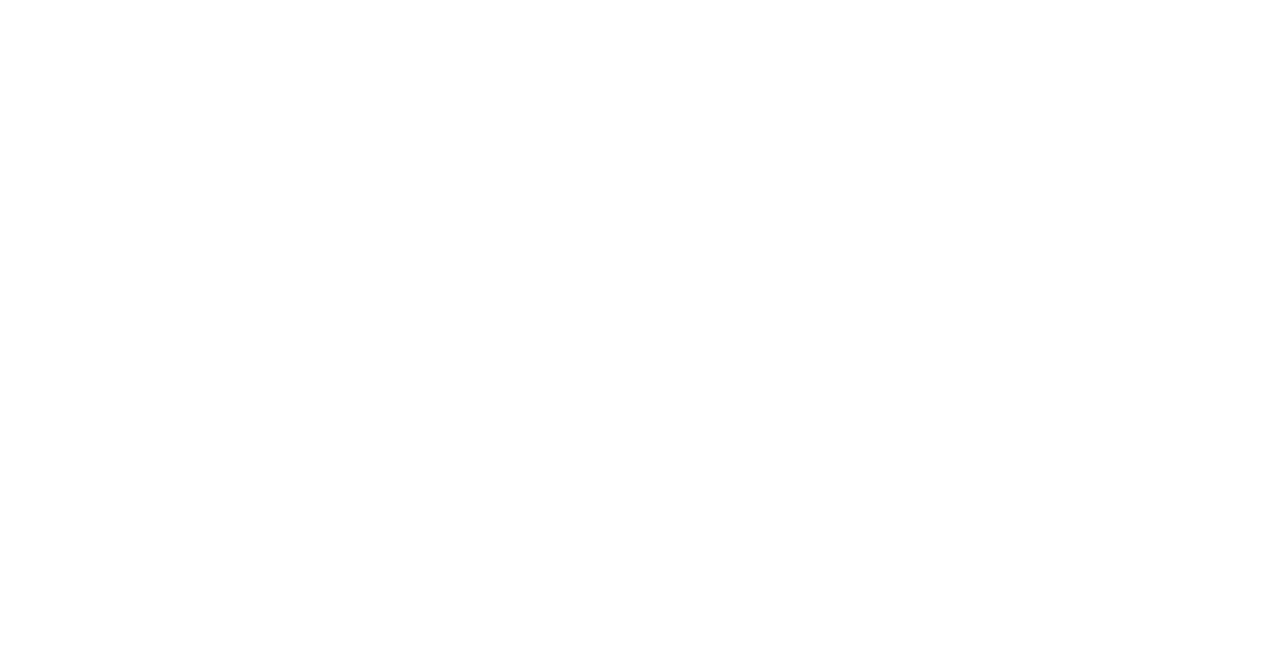
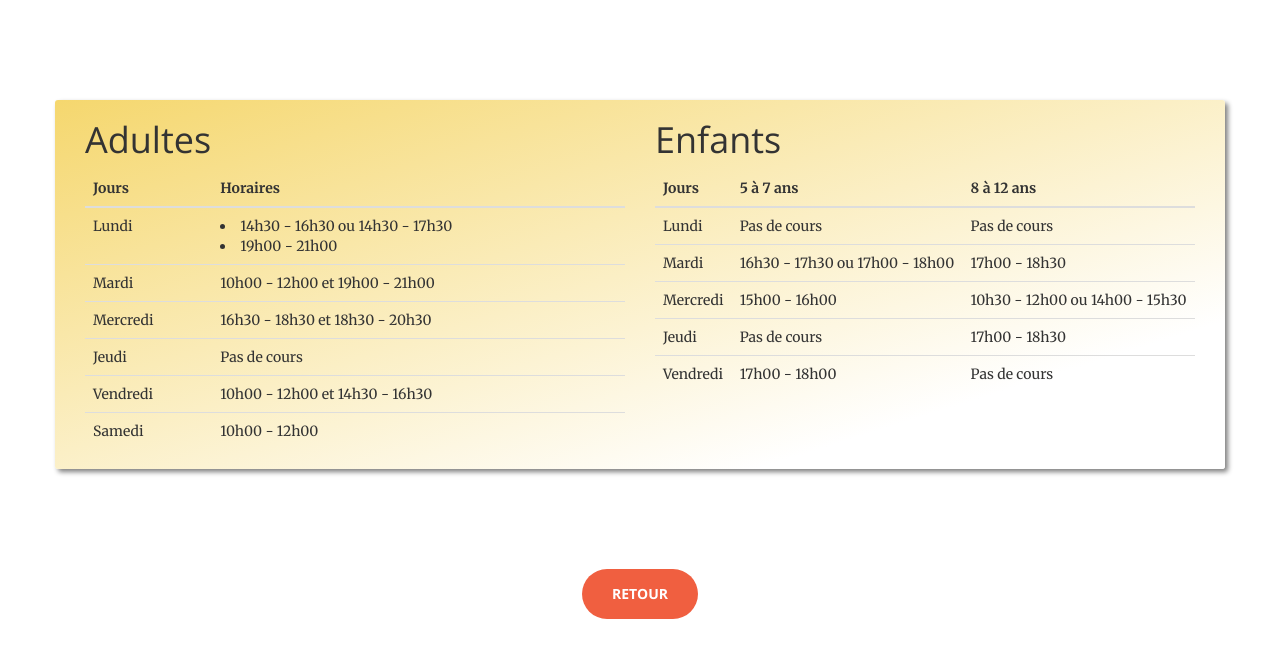
Before and after one commit to camilleanelli/baobazart, a plain HTML site: page planning.html in a window 1280 px wide. Drawn offline with nearby package versions, Linux system fonts and the light colour scheme.

Commit message:
add planning and prices

```diff
--- a/css/monstyle.css
+++ b/css/monstyle.css
@@ -5,3 +5,12 @@
   margin-top: 100px;
 
 }
+
+.spacer {
+  height: 100px;
+}
+
+.next {
+  color:#f05f40;
+  margin-top: 200px;
+}
--- a/planning.html
+++ b/planning.html
@@ -0,0 +1,135 @@
+<!DOCTYPE html>
+<html lang="en">
+
+<head>
+
+    <meta charset="utf-8">
+    <meta http-equiv="X-UA-Compatible" content="IE=edge">
+    <meta name="viewport" content="width=device-width, initial-scale=1">
+    <meta name="viewport" content="initial-scale=1.0, user-scalable=no" />
+    <meta name="description" content="">
+    <meta name="author" content="">
+
+    <title>Creative - Start Bootstrap Theme</title>
+
+    <!-- Bootstrap Core CSS -->
+    <link rel="stylesheet" href="css/bootstrap.min.css" type="text/css">
+
+    <!-- Custom Fonts -->
+    <link href='http://fonts.googleapis.com/css?family=Open+Sans:300italic,400italic,600italic,700italic,800italic,400,300,600,700,800' rel='stylesheet' type='text/css'>
+    <link href='http://fonts.googleapis.com/css?family=Merriweather:400,300,300italic,400italic,700,700italic,900,900italic' rel='stylesheet' type='text/css'>
+    <link rel="stylesheet" href="font-awesome/css/font-awesome.min.css" type="text/css">
+
+    <!-- Plugin CSS -->
+    <link rel="stylesheet" href="css/animate.min.css" type="text/css">
+
+    <!-- Custom CSS -->
+    <link rel="stylesheet" href="css/creative.css" type="text/css">
+
+    <link rel="stylesheet" href="css/monstyle.css" type="text/css">
+
+    <!-- HTML5 Shim and Respond.js IE8 support of HTML5 elements and media queries -->
+    <!-- WARNING: Respond.js doesn't work if you view the page via file:// -->
+    <!--[if lt IE 9]>
+        <script src="https://oss.maxcdn.com/libs/html5shiv/3.7.0/html5shiv.js"></script>
+        <script src="https://oss.maxcdn.com/libs/respond.js/1.4.2/respond.min.js"></script>
+    <![endif]-->
+
+</head>
+
+  <body>
+    <div class="container">
+      <div class="row">
+        <div class="col-md-12 card-cours">
+        <div class="col-md-6">
+          <h1>Adultes</h1>
+          <div class="table-responsive">
+            <table class="table table-hover">
+              <thead>
+                <tr>
+                  <th>Jours</th>
+                  <th>Horaires</th>
+                </tr>
+              </thead>
+              <tbody>
+                <tr>
+                  <td>Lundi</td>
+                  <td>
+                    <li>14h30 - 16h30 ou 14h30 - 17h30</li>
+                    <li>19h00 - 21h00 </li>
+                  </td>
+                </tr>
+                <tr>
+                  <td>Mardi</td>
+                  <td>10h00 - 12h00 et 19h00 - 21h00</td>
+                </tr>
+                <tr>
+                  <td>Mercredi</td>
+                  <td>16h30 - 18h30 et 18h30 - 20h30</td>
+                </tr>
+                <tr>
+                  <td>Jeudi</td>
+                  <td>Pas de cours</td>
+                </tr>
+                <tr>
+                  <td>Vendredi</td>
+                  <td>10h00 - 12h00 et 14h30 - 16h30</td>
+                </tr>
+                <tr>
+                  <td>Samedi</td>
+                  <td>10h00 - 12h00</td>
+                </tr>
+              </tbody>
+            </table>
+          </div>
+        </div>
+        <div class="col-md-6">
+          <h1>Enfants</h1>
+          <div class="table-responsive">
+            <table class="table table-hover">
+              <thead>
+                <tr>
+                  <th>Jours</th>
+                  <th>5 à 7 ans</th>
+                  <th>8 à 12 ans</th>
+                </tr>
+              </thead>
+              <tbody>
+                <tr>
+                  <td>Lundi</td>
+                  <td>Pas de cours</td>
+                  <td>Pas de cours</td>
+                </tr>
+                <tr>
+                  <td>Mardi</td>
+                  <td>16h30 - 17h30 ou 17h00 - 18h00</td>
+                  <td>17h00 - 18h30</td>
+                </tr>
+                <tr>
+                  <td>Mercredi</td>
+                  <td>15h00 - 16h00</td>
+                  <td>10h30 - 12h00 ou 14h00 - 15h30</td>
+                </tr>
+                <tr>
+                  <td>Jeudi</td>
+                  <td>Pas de cours</td>
+                  <td>17h00 - 18h30</td>
+                </tr>
+                <tr>
+                  <td>Vendredi</td>
+                  <td>17h00 - 18h00</td>
+                  <td>Pas de cours</td>
+                </tr>
+              </tbody>
+            </table>
+          </div>
+        </div>
+      </div>
+    </div>
+    <div class="spacer"></div>
+    <div class="text-center">
+      <a href="index.html" class="btn btn-primary btn-xl page-scroll">Retour</a>
+    </div>
+  </div>
+</body>
+</html>
```
Also changed, not shown: cours.html (+14 -4 lines), index.html (+2 -2 lines), price.html (+68 -0 lines).
